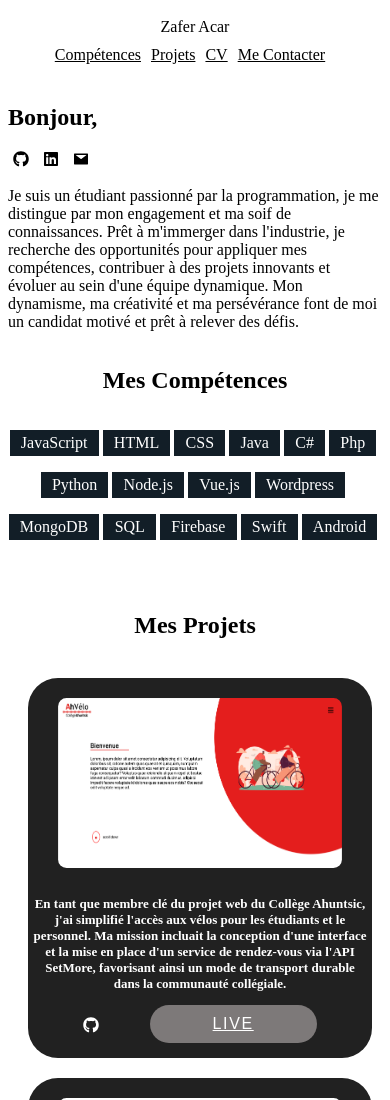
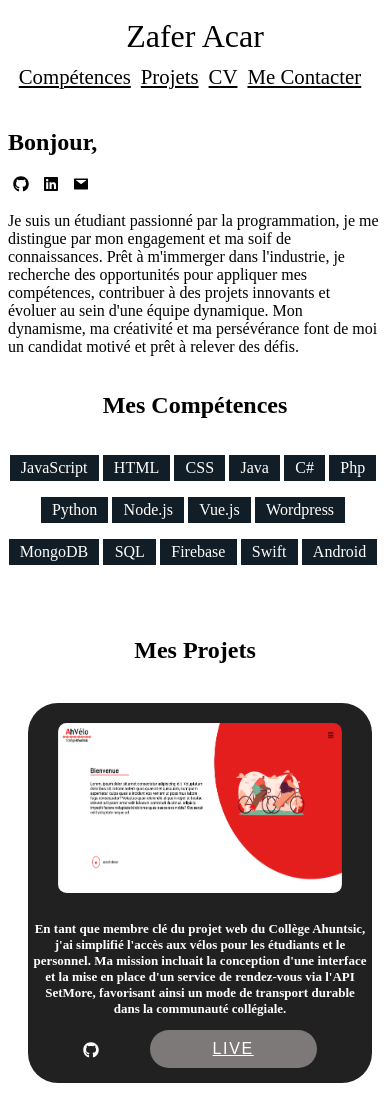
Before and after one commit to ryokxii/Portfolio, a plain HTML site: page index.html in a window 390 px wide. Shown: the top 1100 px of the page. Drawn offline with Linux system fonts and the light colour scheme; a web font is replaced by a local one.

Commit message:
header sizing

```diff
--- a/index.html
+++ b/index.html
@@ -19,7 +19,7 @@
     </header>
 
     <section class="section-accueil">
-        <h1>Bonjour, </h1>
+        <h2>Bonjour, </h2>
         <div class="socials">
             <a href="https://github.com/ryokxii">
                 <svg stroke="black" fill="black" stroke-width="0" viewBox="0 0 496 512" height="1em" width="1em" xmlns="http://www.w3.org/2000/svg"><path d="M165.9 397.4c0 2-2.3 3.6-5.2 3.6-3.3.3-5.6-1.3-5.6-3.6 0-2 2.3-3.6 5.2-3.6 3-.3 5.6 1.3 5.6 3.6zm-31.1-4.5c-.7 2 1.3 4.3 4.3 4.9 2.6 1 5.6 0 6.2-2s-1.3-4.3-4.3-5.2c-2.6-.7-5.5.3-6.2 2.3zm44.2-1.7c-2.9.7-4.9 2.6-4.6 4.9.3 2 2.9 3.3 5.9 2.6 2.9-.7 4.9-2.6 4.6-4.6-.3-1.9-3-3.2-5.9-2.9zM244.8 8C106.1 8 0 113.3 0 252c0 110.9 69.8 205.8 169.5 239.2 12.8 2.3 17.3-5.6 17.3-12.1 0-6.2-.3-40.4-.3-61.4 0 0-70 15-84.7-29.8 0 0-11.4-29.1-27.8-36.6 0 0-22.9-15.7 1.6-15.4 0 0 24.9 2 38.6 25.8 21.9 38.6 58.6 27.5 72.9 20.9 2.3-16 8.8-27.1 16-33.7-55.9-6.2-112.3-14.3-112.3-110.5 0-27.5 7.6-41.3 23.6-58.9-2.6-6.5-11.1-33.3 2.6-67.9 20.9-6.5 69 27 69 27 20-5.6 41.5-8.5 62.8-8.5s42.8 2.9 62.8 8.5c0 0 48.1-33.6 69-27 13.7 34.7 5.2 61.4 2.6 67.9 16 17.7 25.8 31.5 25.8 58.9 0 96.5-58.9 104.2-114.8 110.5 9.2 7.9 17 22.9 17 46.4 0 33.7-.3 75.4-.3 83.6 0 6.5 4.6 14.4 17.3 12.1C428.2 457.8 496 362.9 496 252 496 113.3 383.5 8 244.8 8zM97.2 352.9c-1.3 1-1 3.3.7 5.2 1.6 1.6 3.9 2.3 5.2 1 1.3-1 1-3.3-.7-5.2-1.6-1.6-3.9-2.3-5.2-1zm-10.8-8.1c-.7 1.3.3 2.9 2.3 3.9 1.6 1 3.6.7 4.3-.7.7-1.3-.3-2.9-2.3-3.9-2-.6-3.6-.3-4.3.7zm32.4 35.6c-1.6 1.3-1 4.3 1.3 6.2 2.3 2.3 5.2 2.6 6.5 1 1.3-1.3.7-4.3-1.3-6.2-2.2-2.3-5.2-2.6-6.5-1zm-11.4-14.7c-1.6 1-1.6 3.6 0 5.9 1.6 2.3 4.3 3.3 5.6 2.3 1.6-1.3 1.6-3.9 0-6.2-1.4-2.3-4-3.3-5.6-2z"></path></svg>
--- a/style.css
+++ b/style.css
@@ -239,9 +239,11 @@ footer li a {
     header {
         flex-direction: column; /* Stack header items vertically on small screens */
         align-items: center;
+        font-size: 1.3rem;
     }
 
     .name {
+        font-size: 2rem;
         margin-right: 0; /* Remove margin for the name on small screens */
         margin-bottom: 10px; /* Add some space below the name on small screens */
     }
```
